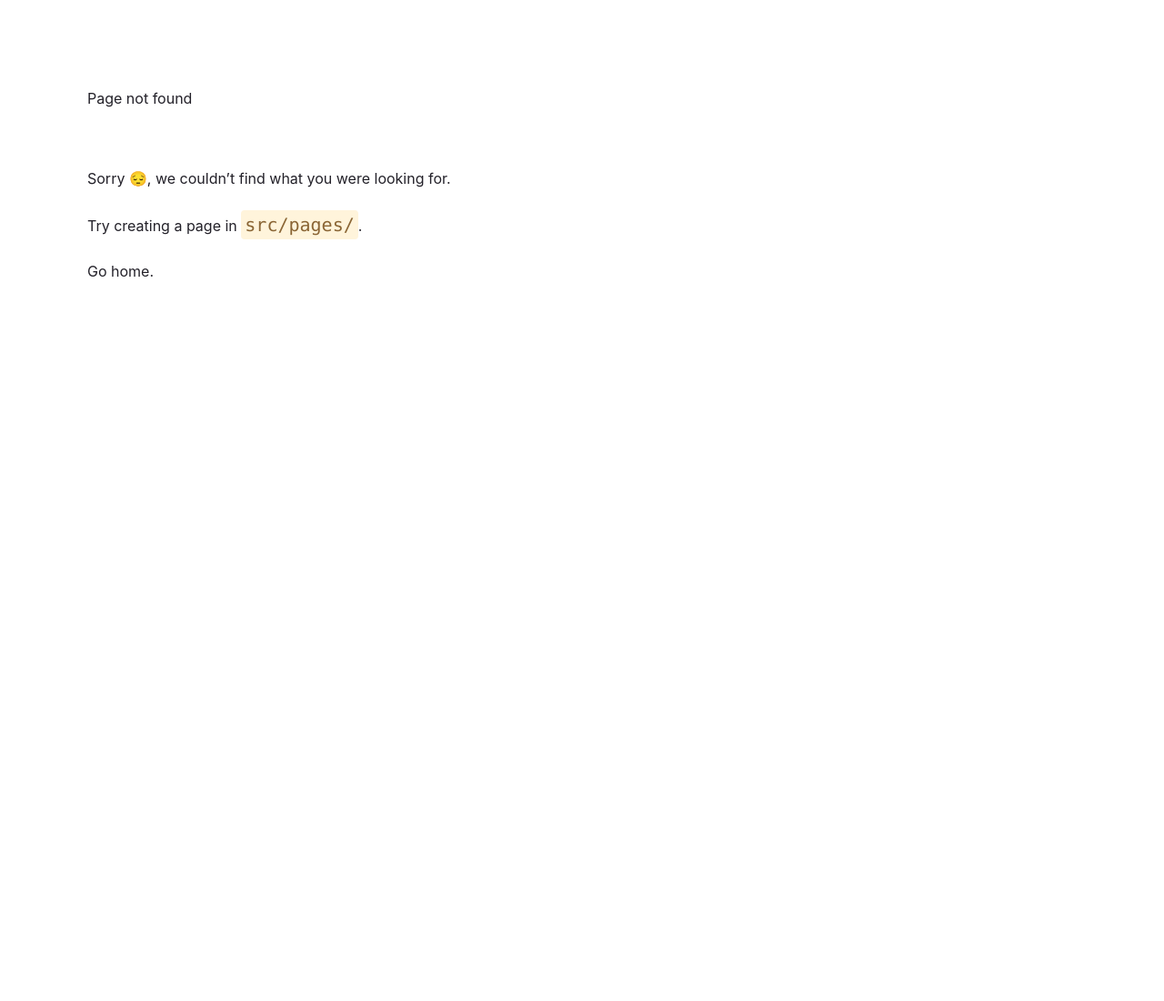
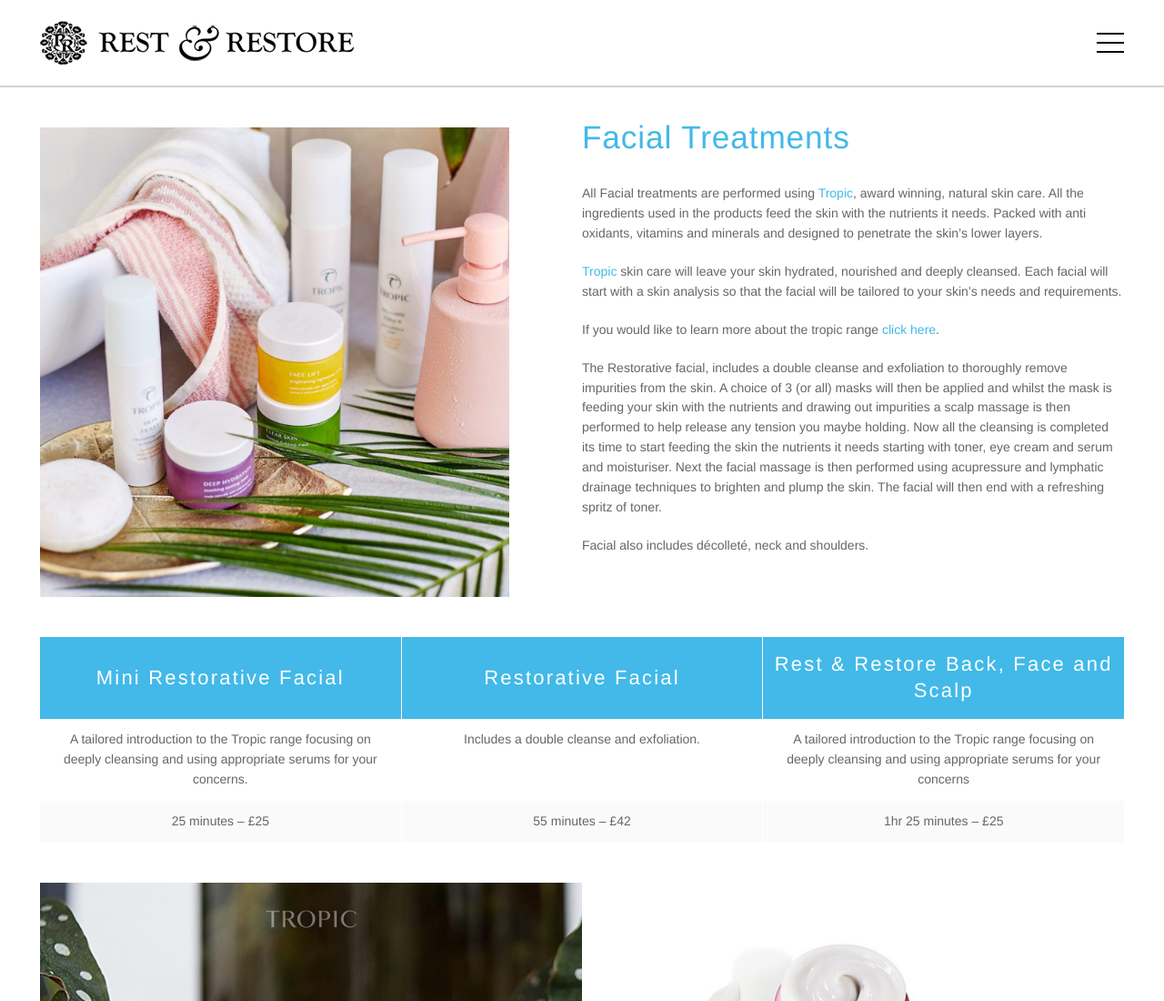
Before and after one commit to chrisj-skinner/rest-restore-app, a Gatsby site: page /facials in a window 1280 px wide. Before the commit this address had no page. Shown: the top 1100 px of the page at 91% size. Before the commit the page ends 800 px from the top, so only its background shows below. Built offline with nearby package versions, Linux system fonts and the light colour scheme; Gatsby itself is replaced by a stand-in of ours.

Commit message:
refactor(components): refactor data structure and remove gatsby link usage for external links

```diff
--- a/src/components/card.jsx
+++ b/src/components/card.jsx
@@ -1,23 +1,20 @@
 import React from 'react';
 
-const Card = (data) => {
-  console.log(data);
+const Card = ({ data: treatment }) => {
   return (
-    <>
     <div className='flex flex-col text-gray first:ml-0 ml-[1px] w-full'>
       <div className='flex items-center justify-center bg-skyblue min-h-[90px]'>
-          <p className='text-white text-xl font-thin tracking-widest text-center'>{data.title}</p>
+        <p className='text-white text-xl font-thin tracking-widest text-center'>{treatment.title}</p>
       </div>
       <div className='flex justify-center flex-grow-[1]'>
-          <p className='text-center p-3 text-sm antialiased'>{data.subTitle}</p>
+        <p className='text-center p-3 text-sm antialiased'>{treatment.subTitle}</p>
       </div>
       <div className='flex items-center justify-center h-[46px] bg-lightgray text-sm antialiased'>
         <p>
-            {data.duration} minutes – £{data.price}
+          {treatment.duration} minutes – £{treatment.price}
         </p>
       </div>
     </div>
-    </>
   );
 };
 
--- a/src/components/footer.jsx
+++ b/src/components/footer.jsx
@@ -10,12 +10,12 @@
     <footer className='flex justify-between items-center h-[64px] bg-neutral-700 text-[lightgray] px-6 text-sm'>
       <div className=''>COPYRIGHT © {currentYear()} REST AND RESTORE</div>
       <div className='flex'>
-        <Link to='https://www.facebook.com/restandrestoreuk' target='_blank' className='p-3'>
+        <a href='https://www.facebook.com/restandrestoreuk' target='_blank' className='p-3'>
           <img src={facebookLogo} alt='twitter logo' />
-        </Link>
-        <Link to='https://twitter.com/restandrestore' target='_blank' className='p-3'>
+        </a>
+        <a href='https://twitter.com/restandrestore' target='_blank' className='p-3'>
           <img src={twitterLogo} alt='facebook logo' />
-        </Link>
+        </a>
       </div>
     </footer>
   );
--- /dev/null
+++ b/src/pages/facials.jsx
@@ -0,0 +1,109 @@
+import React from 'react';
+import Layout from '../components/layout';
+import Card from '../components/card';
+import image01 from '../images/tropic-facial-01.png';
+import image02 from '../images/tropic-facial-02.png';
+import image03 from '../images/tropic-facial-03.png';
+
+const FacialPage = () => {
+  return (
+    <Layout>
+      <main className='px-11'>
+        <div className='md:flex my-11'>
+          <div className='md:w-1/2'>
+            <img src={image01} alt='assortment of tropic facial products' className='md:pr-20' />
+          </div>
+          <div className='md:w-1/2 text-sm text-[#666666] antialiased'>
+            <h1 className='text-lg text-skyblue mb-10 font-light tracking-wide'>Facial Treatments</h1>
+            <p className='mb-5'>
+              All Facial treatments are performed using{' '}
+              <a
+                href='http://www.tropicskincare.com/siobhancarey'
+                target='_blank'
+                rel='noopener noreferrer'
+                className='text-skyblue no-underline hover:underline'
+              >
+                Tropic
+              </a>
+              , award winning, natural skin care. All the ingredients used in the products feed the skin with the
+              nutrients it needs. Packed with anti oxidants, vitamins and minerals and designed to penetrate the skin’s
+              lower layers.
+            </p>
+            <p className='mb-5'>
+              <a
+                href='http://www.tropicskincare.com/siobhancarey'
+                target='_blank'
+                rel='noopener noreferrer'
+                className='text-skyblue no-underline hover:underline'
+              >
+                Tropic
+              </a>{' '}
+              skin care will leave your skin hydrated, nourished and deeply cleansed. Each facial will start with a skin
+              analysis so that the facial will be tailored to your skin’s needs and requirements.
+            </p>
+            <p className='mb-5'>
+              If you would like to learn more about the tropic range{' '}
+              <a
+                href='http://www.tropicskincare.com/siobhancarey'
+                target='_blank'
+                rel='noopener noreferrer'
+                className='text-skyblue no-underline hover:underline'
+              >
+                click here
+              </a>
+              .
+            </p>
+            <p className='mb-5'>
+              The Restorative facial, includes a double cleanse and exfoliation to thoroughly remove impurities from the
+              skin. A choice of 3 (or all) masks will then be applied and whilst the mask is feeding your skin with the
+              nutrients and drawing out impurities a scalp massage is then performed to help release any tension you
+              maybe holding. Now all the cleansing is completed its time to start feeding the skin the nutrients it
+              needs starting with toner, eye cream and serum and moisturiser. Next the facial massage is then performed
+              using acupressure and lymphatic drainage techniques to brighten and plump the skin. The facial will then
+              end with a refreshing spritz of toner.
+            </p>
+            <p>Facial also includes décolleté, neck and shoulders.</p>
+          </div>
+        </div>
+        <div className='md:flex my-11'>
+          {FacialTreatments.map((treatment, i) => (
+            <Card key={i} data={treatment} />
+          ))}
+        </div>
+        <div className='md:flex my-11'>
+          <div className='md:w-1/2'>
+            <img src={image02} alt='closed tubs of tropic facial products' />
+          </div>
+          <div className='md:w-1/2'>
+            <img src={image03} alt='open tubs of tropic facial products' />
+          </div>
+        </div>
+      </main>
+    </Layout>
+  );
+};
+
+export default FacialPage;
+
+const FacialTreatments = [
+  {
+    title: 'Mini Restorative Facial',
+    subTitle:
+      'A tailored introduction to the Tropic range focusing on deeply cleansing and using appropriate serums for your concerns.',
+    duration: '25',
+    price: '25',
+  },
+  {
+    title: 'Restorative Facial',
+    subTitle: 'Includes a double cleanse and exfoliation.',
+    duration: '55',
+    price: '42',
+  },
+  {
+    title: 'Rest & Restore Back, Face and Scalp',
+    subTitle:
+      'A tailored introduction to the Tropic range focusing on deeply cleansing and using appropriate serums for your concerns',
+    duration: '1hr 25',
+    price: '25',
+  },
+];
```
Lines whose indentation alone changed are shown as unchanged.
